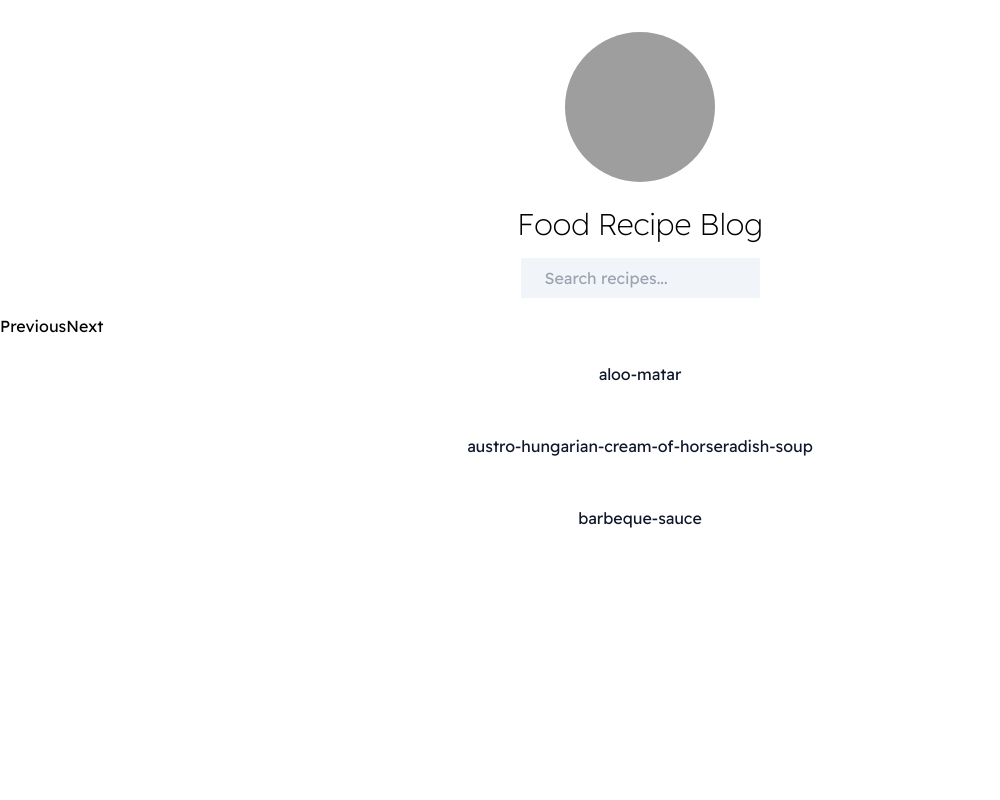
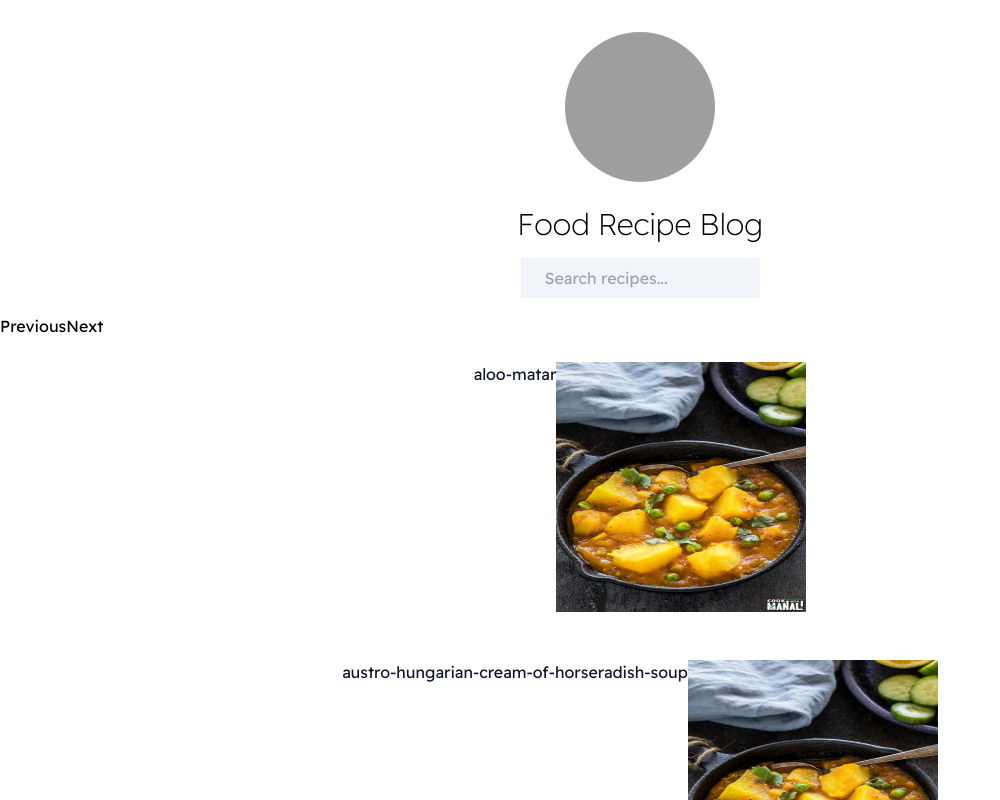
Before and after one commit to igor06brw/food-blog, a Next.js app: page / in a window 1280 px wide. Shown: the top 800 px of the page, without its empty margins (0-1000 px from the left). Built offline with nearby package versions, Linux system fonts and the light colour scheme; grey boxes are pictures that could not be loaded.

Commit message:
addimage next for check fetch image

```diff
--- a/components/Recipe.js
+++ b/components/Recipe.js
@@ -3,8 +3,14 @@ import React from 'react'
 
 export default function Recipe({ recipe }) {
     return (
-        <div className='relative inline-block mx-4 text-center my-6 flex justify-center'>
+        <div className='relative mx-4 text-center my-6 flex justify-center'>
            <h1 className='text-slate-900'>{recipe.slug}</h1>
+           <Image
+            src={recipe.frontmatter.image}
+            alt="Picture of the author"
+            width={250}
+            height={250}
+           />
         </div>
     )
 }
```
